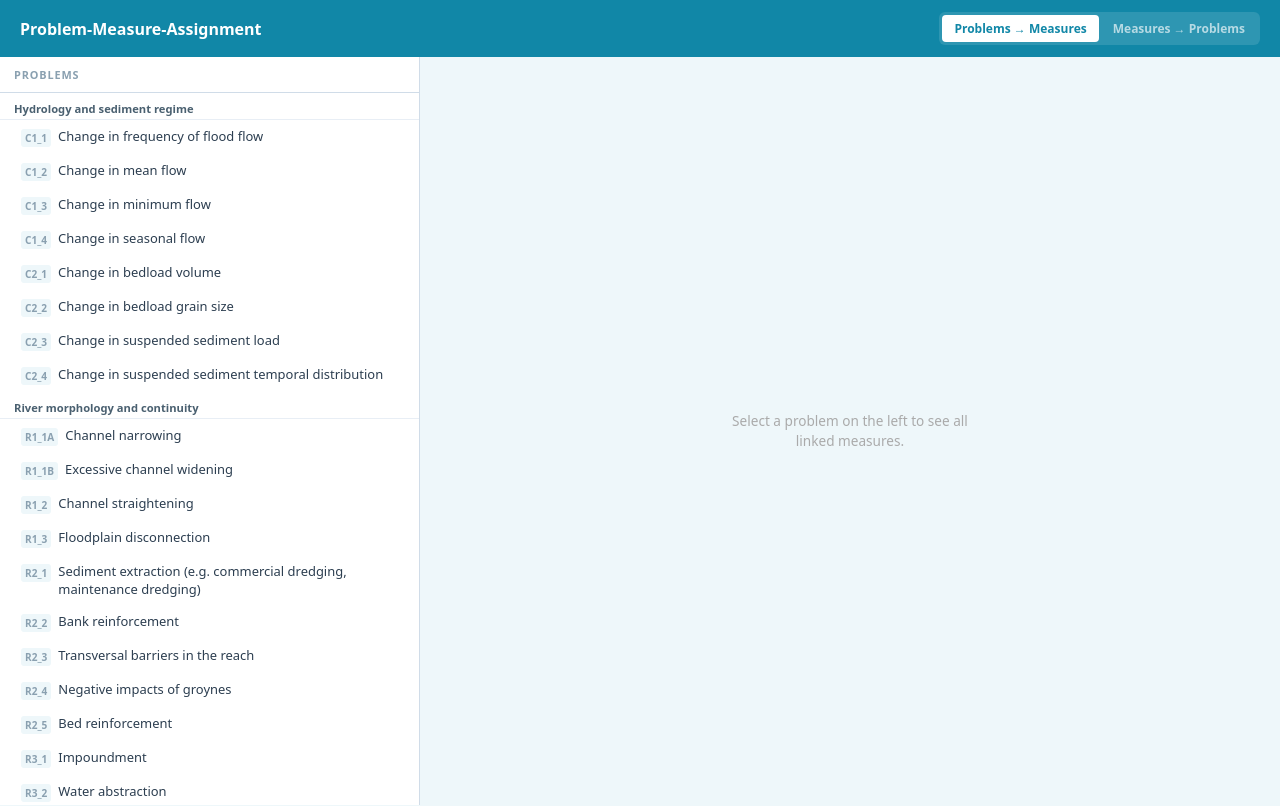
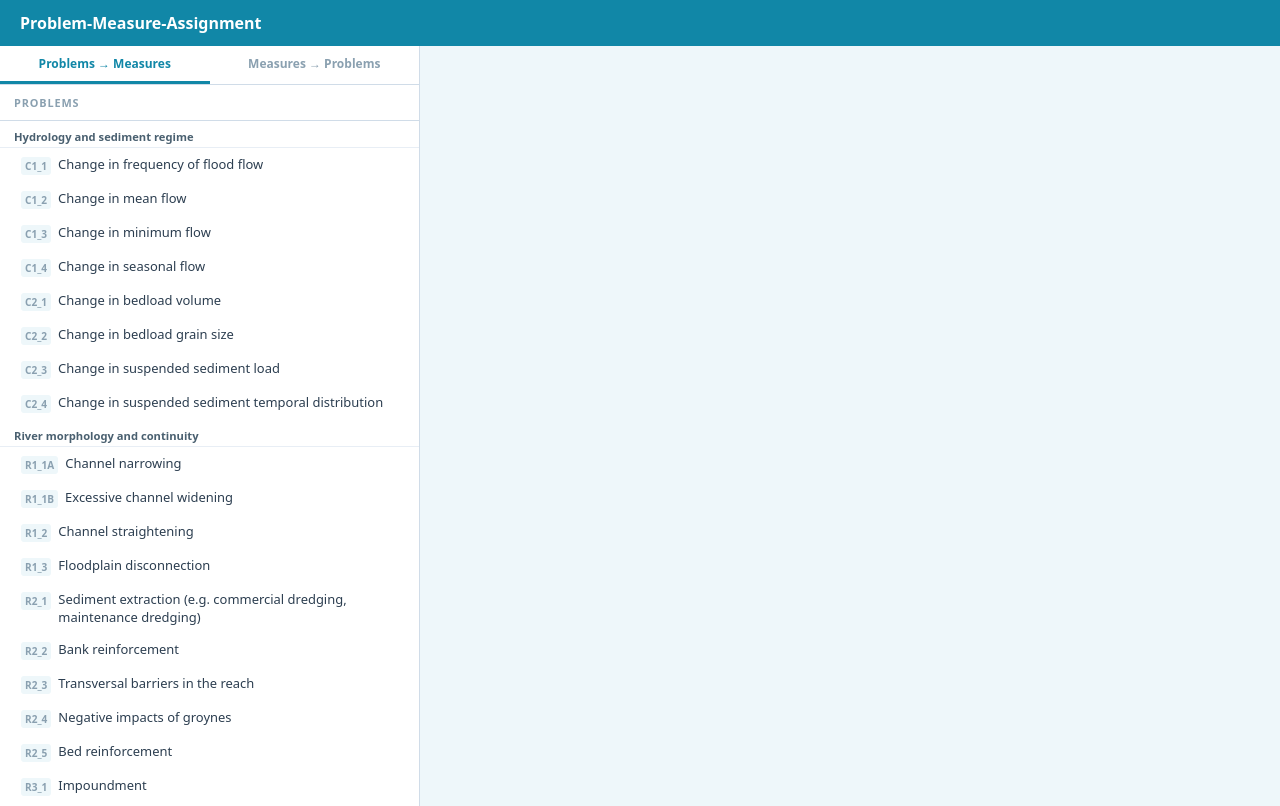
Before and after one commit to sabinaankenbrand-ctrl/Problem-Measure-Tool, a plain HTML site: page index.html in a window 1280 px wide. Shown: the top 806 px of the page. Drawn offline with Linux system fonts and the light colour scheme.

Commit message:
index.html

```diff
--- a/index.html
+++ b/index.html
@@ -14,19 +14,17 @@
   }
   header h1 { font-size: 1rem; font-weight: 600; }
 
-  .toggle {
-    display: flex; background: rgba(255,255,255,0.12);
-    border-radius: 6px; padding: 3px; gap: 2px;
-  }
-  .toggle-btn {
-    padding: 5px 12px; border: none; border-radius: 4px;
-    font-family: system-ui, sans-serif; font-size: 0.75rem; font-weight: 600;
-    cursor: pointer; background: transparent; color: rgba(255,255,255,0.65);
-    transition: all 0.15s;
-  }
-  .toggle-btn.active { background: white; color: #1187a7; }
-
-  .layout { display: flex; height: calc(100vh - 52px); }
+  .tabs {
+  display: flex; border-bottom: 1px solid #d0dce8;
+  background: white; flex-shrink: 0;
+}
+.tab-btn {
+  flex: 1; padding: 9px 12px; border: none; border-bottom: 3px solid transparent;
+  font-family: system-ui, sans-serif; font-size: 0.75rem; font-weight: 600;
+  cursor: pointer; background: transparent; color: #8aa0b0;
+  transition: all 0.15s;
+}
+.tab-btn.active { color: #1187a7; border-bottom-color: #1187a7; }
 
   .panel-left {
     width: 420px; background: white;
@@ -117,14 +115,14 @@
 
 <header>
   <h1>Problem-Measure-Assignment</h1>
-  <div class="toggle">
-    <button class="toggle-btn active" id="btn-pm" onclick="setMode('pm')">Problems → Measures</button>
-    <button class="toggle-btn" id="btn-mp" onclick="setMode('mp')">Measures → Problems</button>
-  </div>
 </header>
 
 <div class="layout">
   <div class="panel-left">
+   <div class="tabs">
+  <button class="tab-btn active" id="btn-pm" onclick="setMode('pm')">Problems → Measures</button>
+  <button class="tab-btn" id="btn-mp" onclick="setMode('mp')">Measures → Problems</button>
+</div>
     <div class="panel-header" id="left-header">Problems</div>
     <div class="list-scroll" id="left-list"></div>
   </div>
```
